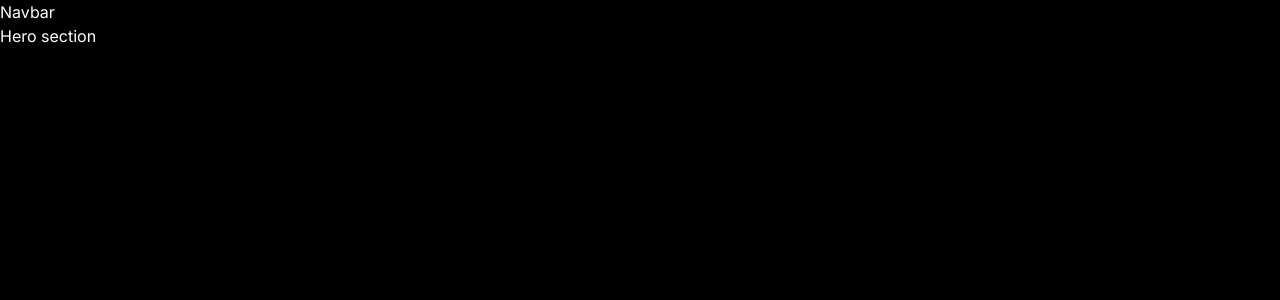
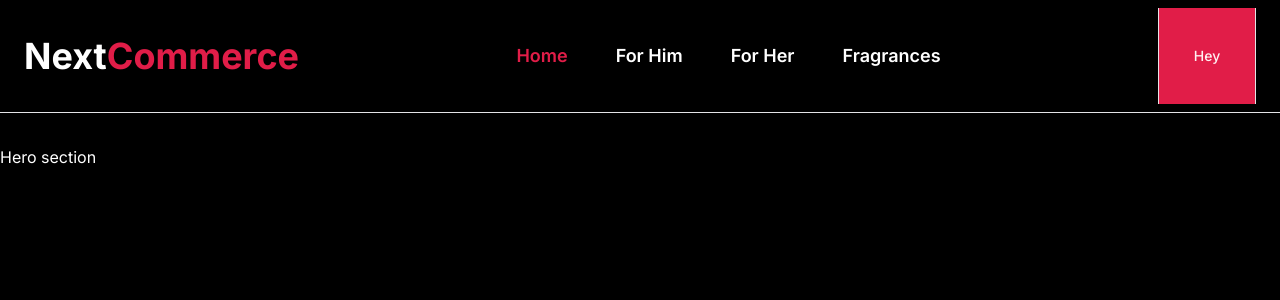
Before and after one commit to sjcrippa/next_stripe_ecommerce, a Next.js app: page / in a window 1280 px wide. Shown: the top 300 px of the page. Built offline with nearby package versions, Linux system fonts and the light colour scheme.

Commit message:
adding navbar

```diff
--- a/package.json
+++ b/package.json
@@ -9,6 +9,7 @@
     "lint": "next lint"
   },
   "dependencies": {
+    "@radix-ui/react-slot": "^1.0.2",
     "@sanity/image-url": "^1.0.2",
     "@stripe/stripe-js": "^3.0.10",
     "class-variance-authority": "^0.7.0",
--- a/src/components/Navbar.tsx
+++ b/src/components/Navbar.tsx
@@ -1,7 +1,47 @@
+'use client'
+
+import Link from "next/link";
+import { usePathname } from "next/navigation";
+
+import { Button } from "./ui/button";
+
+const links = [
+  { name: 'Home', href: '/' },
+  { name: 'For Him', href: '/him' },
+  { name: 'For Her', href: '/her' },
+  { name: 'Fragrances', href: '/fragrances' }
+]
+
 export default function Navbar() {
+  const pathname = usePathname()
+
   return (
-    <nav>
-      <h1>Navbar</h1>
-    </nav>
+    <header className="mb-8 border-b py-2">
+      <nav className="flex items-center justify-between mx-auto max-w-2xl px-4 sm:px-6 lg:max-w-7xl">
+        <Link href='/'>
+          <h1 className="text-4xl font-bold">Next
+            <span className="text-primary">Commerce</span>
+          </h1>
+        </Link>
+
+        <ul className="hidden gap-12 lg:flex 2xl:ml-16">
+          {
+            links.map((link, index) => (
+              <section key={index}>
+                {pathname === link.href ? (
+                  <Link className="text-lg font-semibold text-primary" href={link.href}>{link.name}</Link>
+                ) : (
+                  <Link className="text-lg font-semibold text-white transition duration-100 hover:text-primary" href={link.href}>{link.name}</Link>
+                )}
+              </section>
+            ))
+          }
+        </ul>
+
+        <section className="flex divide-x border-r sm:border-l">
+          <Button className="flex flex-col gap-y-1.5 h-12 w-12 sm:h-20 sm:w-20 md:h-24 md:w-24 rounded-none">Hey</Button>
+        </section>
+      </nav>
+    </header>
   )
 }
--- /dev/null
+++ b/src/components/ui/button.tsx
@@ -0,0 +1,56 @@
+import * as React from "react"
+import { Slot } from "@radix-ui/react-slot"
+import { cva, type VariantProps } from "class-variance-authority"
+
+import { cn } from "@/lib/utils"
+
+const buttonVariants = cva(
+  "inline-flex items-center justify-center whitespace-nowrap rounded-md text-sm font-medium ring-offset-background transition-colors focus-visible:outline-none focus-visible:ring-2 focus-visible:ring-ring focus-visible:ring-offset-2 disabled:pointer-events-none disabled:opacity-50",
+  {
+    variants: {
+      variant: {
+        default: "bg-primary text-primary-foreground hover:bg-primary/90",
+        destructive:
+          "bg-destructive text-destructive-foreground hover:bg-destructive/90",
+        outline:
+          "border border-input bg-background hover:bg-accent hover:text-accent-foreground",
+        secondary:
+          "bg-secondary text-secondary-foreground hover:bg-secondary/80",
+        ghost: "hover:bg-accent hover:text-accent-foreground",
+        link: "text-primary underline-offset-4 hover:underline",
+      },
+      size: {
+        default: "h-10 px-4 py-2",
+        sm: "h-9 rounded-md px-3",
+        lg: "h-11 rounded-md px-8",
+        icon: "h-10 w-10",
+      },
+    },
+    defaultVariants: {
+      variant: "default",
+      size: "default",
+    },
+  }
+)
+
+export interface ButtonProps
+  extends React.ButtonHTMLAttributes<HTMLButtonElement>,
+    VariantProps<typeof buttonVariants> {
+  asChild?: boolean
+}
+
+const Button = React.forwardRef<HTMLButtonElement, ButtonProps>(
+  ({ className, variant, size, asChild = false, ...props }, ref) => {
+    const Comp = asChild ? Slot : "button"
+    return (
+      <Comp
+        className={cn(buttonVariants({ variant, size, className }))}
+        ref={ref}
+        {...props}
+      />
+    )
+  }
+)
+Button.displayName = "Button"
+
+export { Button, buttonVariants }
```
Also changed, not shown: 1 other file (tests, documents, lock files or other folders).
